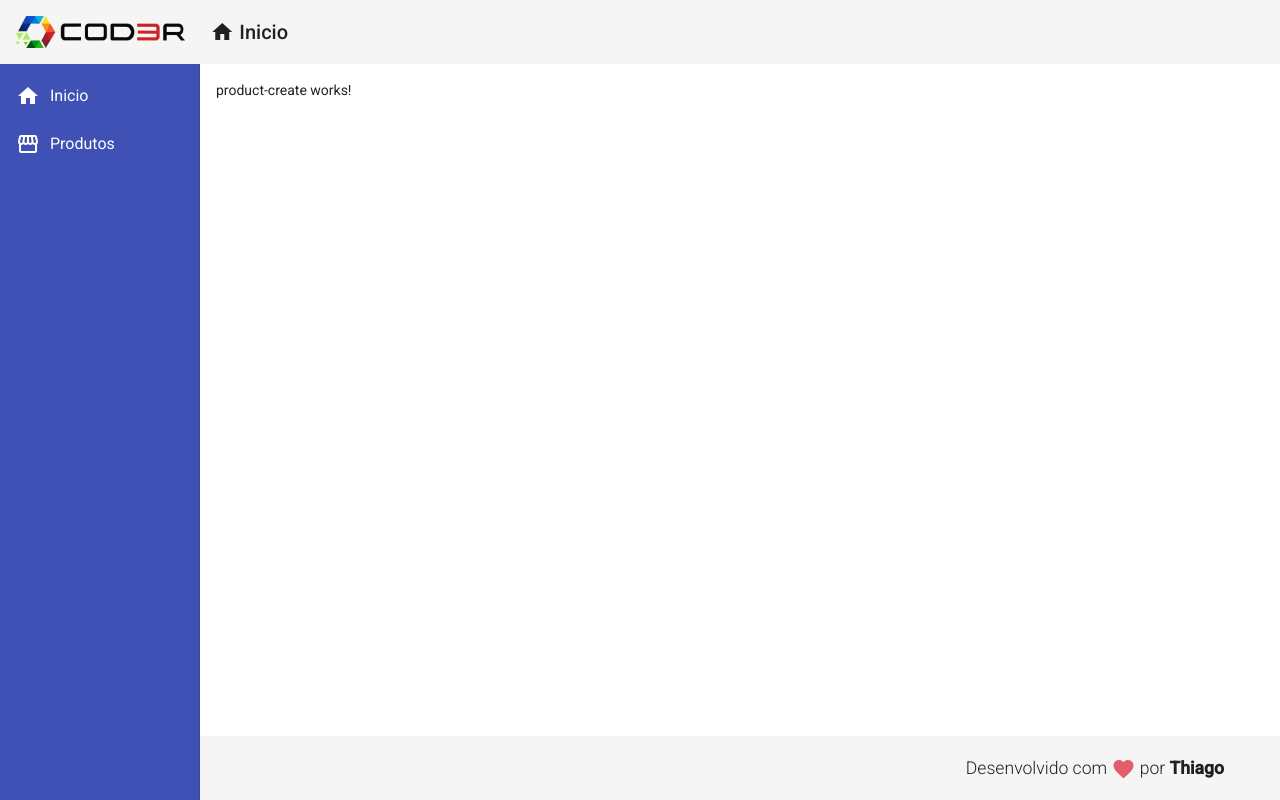
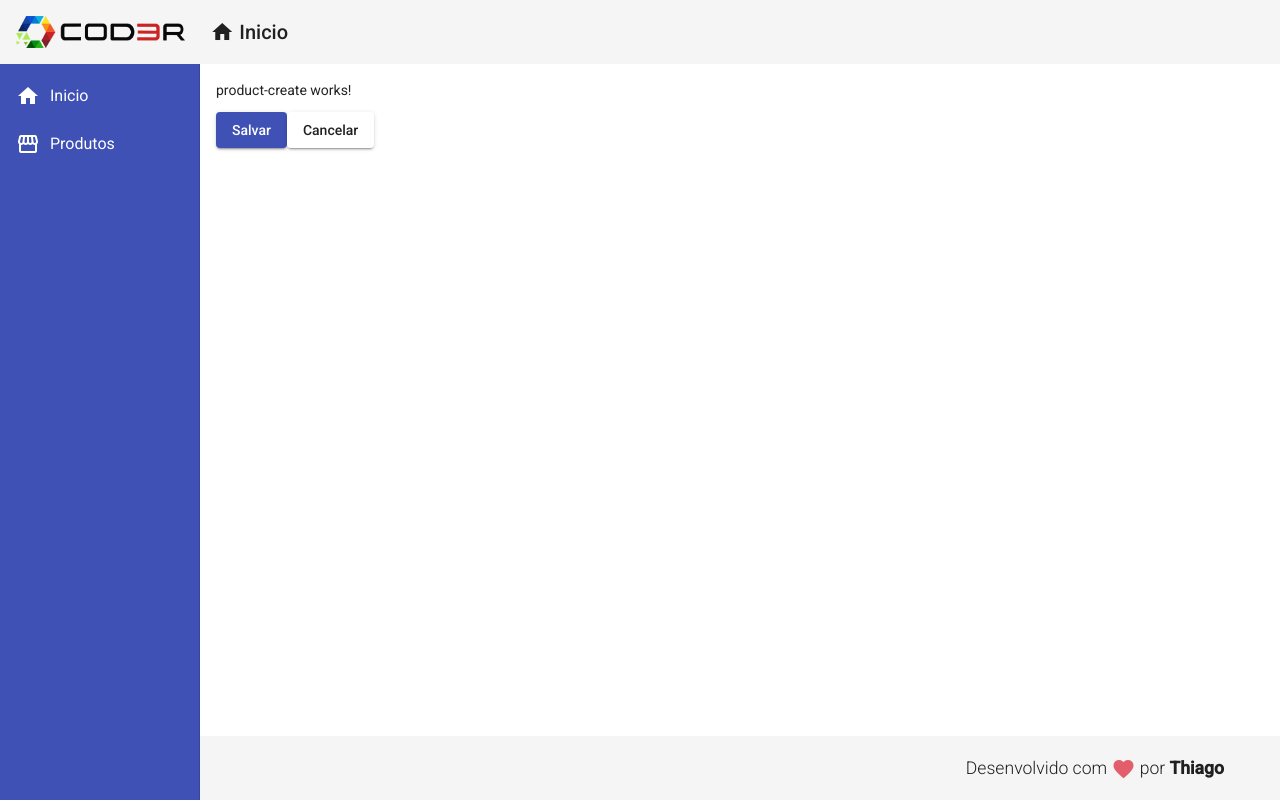
Before and after one commit to ThiSBernardo/IndustryStore, an Angular app in the folder frontend/: page /product/create in a window 1280 px wide. Built offline with nearby package versions, Linux system fonts and the light colour scheme.

Commit message:
Products commit

```diff
--- a/frontend/src/app/components/product/product-create/product-create.component.html
+++ b/frontend/src/app/components/product/product-create/product-create.component.html
@@ -1 +1,9 @@
 <p>product-create works!</p>
+
+<button mat-raised-button (click)="createProduct()" color="primary">
+    Salvar
+</button>
+
+<button mat-raised-button (click)="cancel()">
+    Cancelar
+</button>
--- a/frontend/src/app/components/product/product-create/product-create.component.ts
+++ b/frontend/src/app/components/product/product-create/product-create.component.ts
@@ -1,4 +1,7 @@
 import { Component, OnInit } from '@angular/core';
+import { ProductService } from '../product.service';
+import { Router } from '@angular/router';
+import { Product } from '../product.model';
 
 @Component({
   selector: 'app-product-create',
@@ -7,9 +10,27 @@ import { Component, OnInit } from '@angular/core';
 })
 export class ProductCreateComponent implements OnInit {
 
-  constructor() { }
+  product: Product = {
+    name: 'Produto de teste',
+    price: 125.98
+  }
+
+  constructor(private productService: ProductService,
+    private router: Router) { }
 
   ngOnInit(): void {
+
   }
+createProduct(): void {
+  this.productService.create(this.product).subscribe(() => {
+    this.productService.showMessage('Produto Criado!')
+      this.router.navigate(['/products'])
+  })
+
 
 }
+cancel(): void {
+  this.router.navigate(['/products'])
+}
+
+}
--- /dev/null
+++ b/frontend/src/app/components/product/product.service.ts
@@ -0,0 +1,24 @@
+import { HttpClient } from '@angular/common/http';
+import { Injectable } from '@angular/core';
+import { MatSnackBar } from '@angular/material/snack-bar';
+import { Observable } from 'rxjs';
+import { Product } from './product.model';
+
+@Injectable({
+  providedIn: 'root'
+})
+export class ProductService {
+
+  baseUrl = "http://localhost:3001/products"
+
+  constructor( private snackBar: MatSnackBar, private http: HttpClient) { }
+  showMessage(msg: string): void {
+    this.snackBar.open(msg, 'X',{
+      horizontalPosition: "right",
+      verticalPosition: "top"
+    })
+  }
+  create(product: Product): Observable<Product> {
+    return this.http.post<Product>(this.baseUrl, product)
+  }
+}
```
Also changed, not shown: frontend/src/app/app.module.ts (+7 -0 lines), 1 other file (tests, documents, lock files or other folders).
